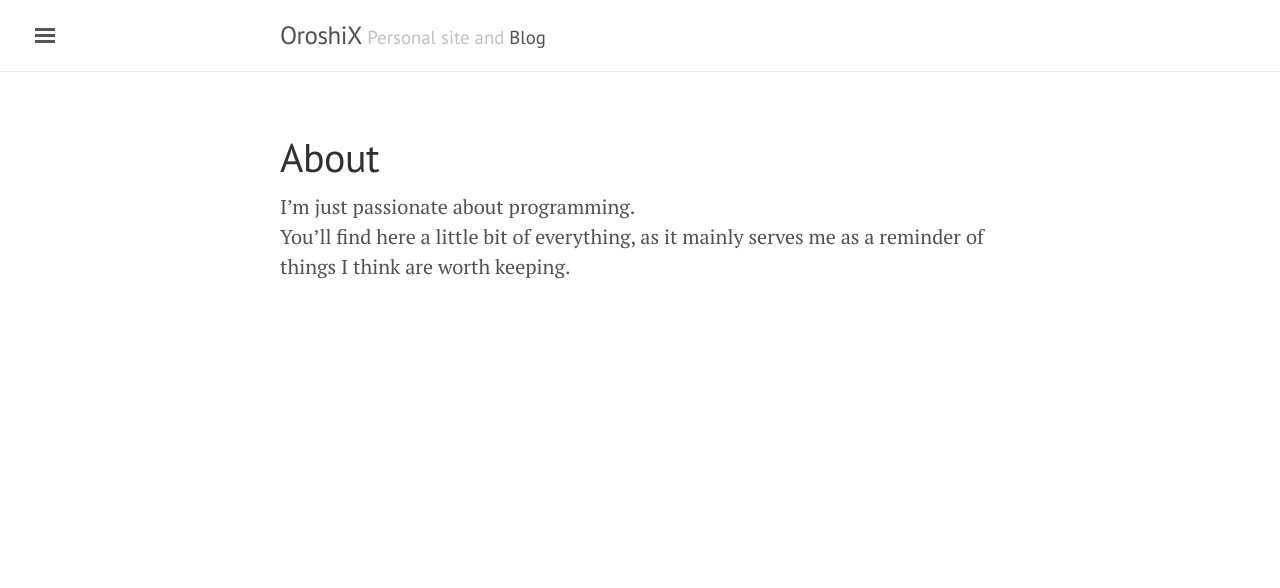
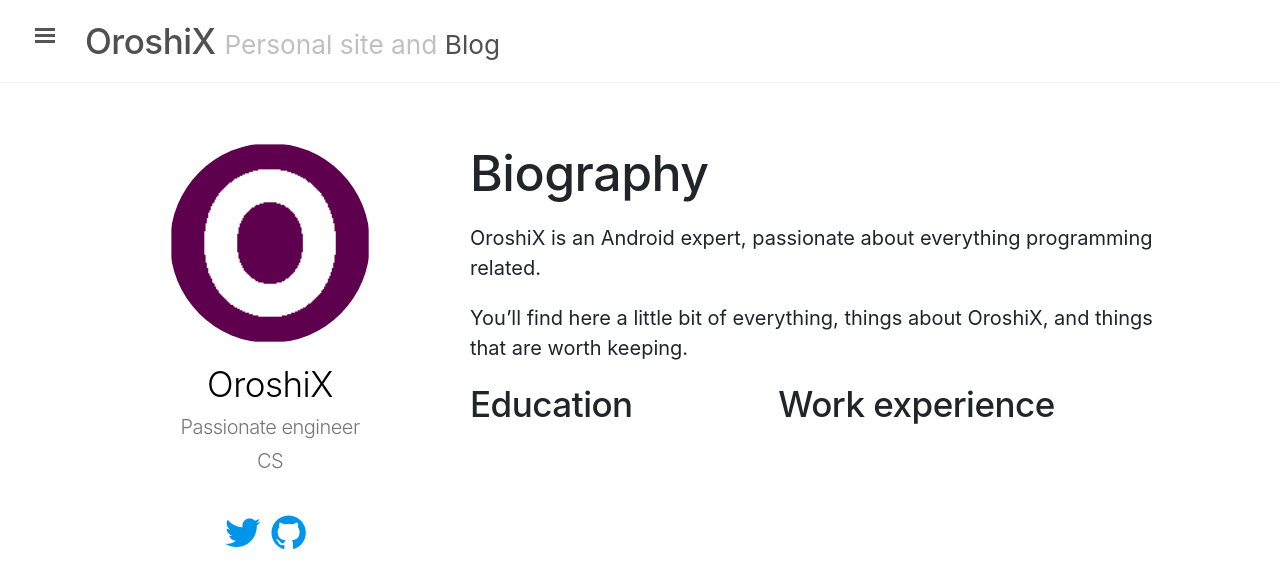
Before and after one commit to OroshiX/OroshiX.github.io, a Jekyll site: the page built from about.md, in a window 1280 px wide. Shown: the top 588 px of the page. Built offline with Jekyll 4.4.1, drawn with Linux system fonts in a browser that asks for light colours; comment, search, counter and statistics services are not loaded.

Commit message:
Biography

```diff
--- a/_includes/head.html
+++ b/_includes/head.html
@@ -29,4 +29,9 @@
 
     <!-- RSS -->
     <link rel="alternate" type="application/rss+xml" title="RSS" href="/atom.xml">
+
+    <link rel="stylesheet"
+          href="https://stackpath.bootstrapcdn.com/bootstrap/4.1.1/css/bootstrap.min.css"
+          integrity="sha384-WskhaSGFgHYWDcbwN70/dfYBj47jz9qbsMId/iRN3ewGhXQFZCSftd1LZCfmhktB"
+          crossorigin="anonymous">
 </head>
--- /dev/null
+++ b/_layouts/biography.html
@@ -0,0 +1,58 @@
+---
+layout: default
+---
+<div class="bootstrap-iso">
+    <div class="container">
+        <div class="row">
+
+            <div class="profile col-xs-12 col-md-4" id="profile">
+                <div class="portrait" style='background-image: url("/assets/img/o.png");'></div>
+                <div class="portrait-title">
+                    <h2 itemprop="name">{{ page.encadreTitle}}</h2>
+                    <h3 itemprop="jobTitle">{{ page.encadreSubtitle }}</h3>
+                    <h3 itemprop="worksFor">{{ page.company}}</h3>
+                    <div id="social"></div>
+                </div>
+                <ul class="network-icon">
+                    {% if page.email %}
+                    <li>
+                        <a href="mailto:{{page.email}}" target="_blank" rel="noopener"><i
+                                class="fa fa-envelope big-icon"></i> </a>
+                    </li>
+                    {% endif %}
+                    {% if page.twitter %}
+                    <li>
+                        <a href="https://www.twitter.com/{{page.twitter}}" target="_blank"
+                           rel="noopener"><i
+                                class="fa fa-twitter big-icon"></i> </a>
+                    </li>
+                    {% endif %}
+                    {% if page.github %}
+                    <li>
+                        <a href="https://github.com/{{page.github}}" target="_blank" rel="noopener"><i
+                                class="fa fa-github big-icon"></i> </a>
+                    </li>
+                    {% endif %}
+                </ul>
+            </div>
+            <div class="col-xs-12 col-md-8">
+                <h1>Biography</h1>
+                <p>{{ content }}</p>
+
+                <div class="row">
+                    <div class="col-sm-12 col-md-5">
+                        <h3>Education</h3>
+                        <!--TODO-->
+                        <ul class="ul-education">
+                            {% for ed in page.education %}
+                            {% endfor %}
+                        </ul>
+                    </div>
+                    <div class="col-sm-12 col-md-7">
+                        <h3>Work experience</h3>
+                    </div>
+                </div>
+            </div>
+        </div>
+    </div>
+</div>
--- /dev/null
+++ b/_scss/_biography.scss
@@ -0,0 +1,64 @@
+h1, h2, h3, h4, h5 {
+  font-family: 'Montserrat', sans-serif;
+  font-weight: 400;
+  margin-bottom: .5rem;
+  line-height: 1.25;
+  color: #313131;
+  text-rendering: optimizeLegibility;
+  overflow-wrap: break-word;
+}
+
+.big-icon {
+  font-size: 2rem;
+}
+
+#profile {
+  text-align: center;
+  .portrait {
+    width: 200px;
+    height: 200px;
+    margin: 0 auto;
+    -webkit-border-radius: 50%;
+    -moz-border-radius: 50%;
+    border-radius: 50%;
+    -webkit-background-size: cover;
+    background-size: cover;
+  }
+  .portrait-title {
+    h2 {
+      font-size: 1.75em;
+      font-weight: 300;
+      color: #000;
+      margin: 20px 0 10px 0;
+    }
+    h3 {
+      font-size: 1rem;
+      font-weight: 300;
+      color: rgba(0, 0, 0, 0.54);
+      margin: 0 0 10px 0;
+    }
+
+  }
+  ul.network-icon {
+    display: inline-flex;
+    flex-direction: row;
+    flex-wrap: wrap;
+    justify-content: center;
+    list-style: none;
+    padding: 0;
+    margin-top: 30px;
+    li {
+      margin-right: 10px;
+      a {
+        color: #0095eb;
+        text-decoration: none;
+        -webkit-transition: color 0.6s ease;
+        -moz-transition: color 0.6s ease;
+        -ms-transition: color 0.6s ease;
+        -o-transition: color 0.6s ease;
+        transition: color 0.6s ease;
+      }
+    }
+  }
+
+}
--- a/about.md
+++ b/about.md
@@ -1,7 +1,14 @@
 ---
-layout: page
+layout: biography
 title: About
+encadreTitle: OroshiX
+encadreSubtitle: Passionate engineer
+company: CS
+#email: toto@tata.com
+twitter: Oroshi_X
+github: OroshiX
 ---
 
-I'm just passionate about programming.
-You'll find here a little bit of everything, as it mainly serves me as a reminder of things I think are worth keeping.
+OroshiX is an Android expert, passionate about everything programming related.
+
+You'll find here a little bit of everything, things about OroshiX, and things that are worth keeping.
--- a/public/css/main.scss
+++ b/public/css/main.scss
@@ -7,3 +7,4 @@
 @import 'component/tag';
 @import "lanyon";
 @import "general";
+@import "biography";
```
Also changed, not shown: Gemfile.lock, assets/img/o.png (added).
